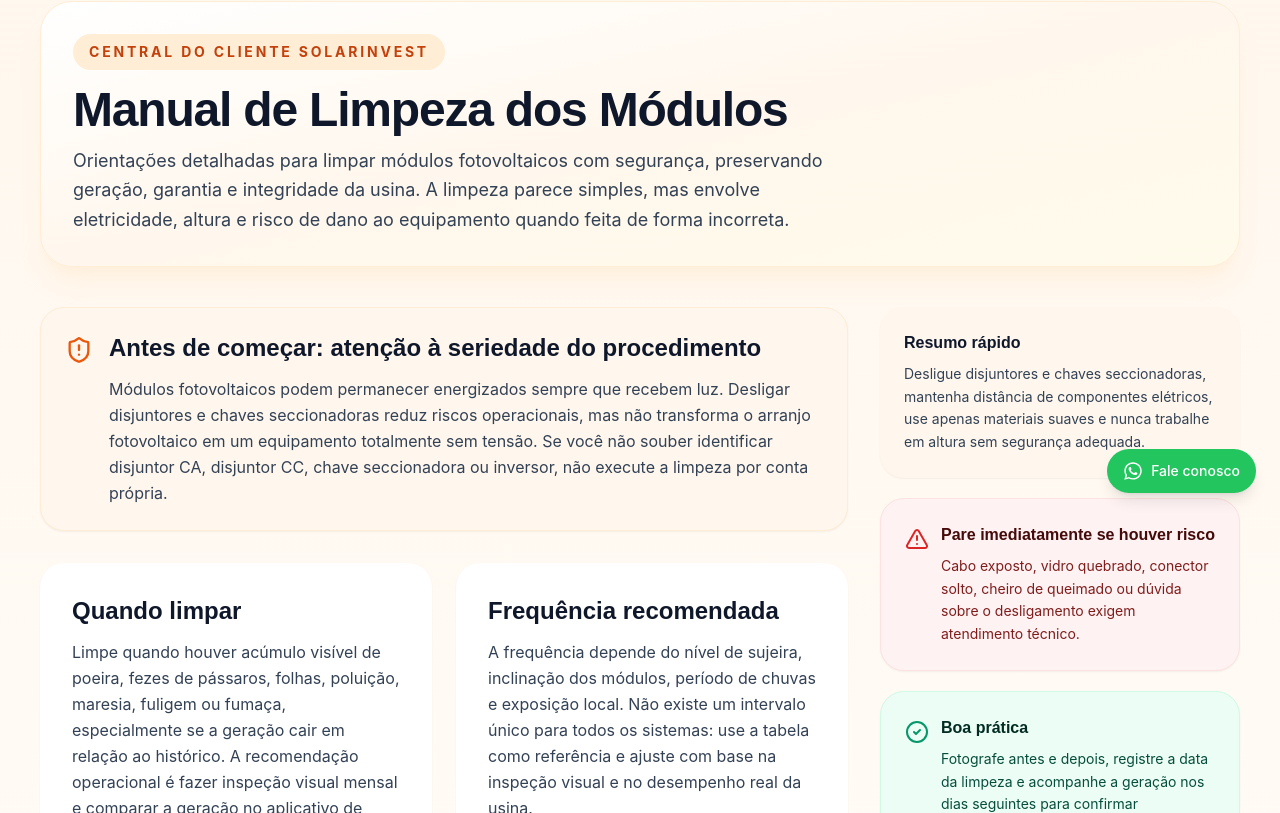
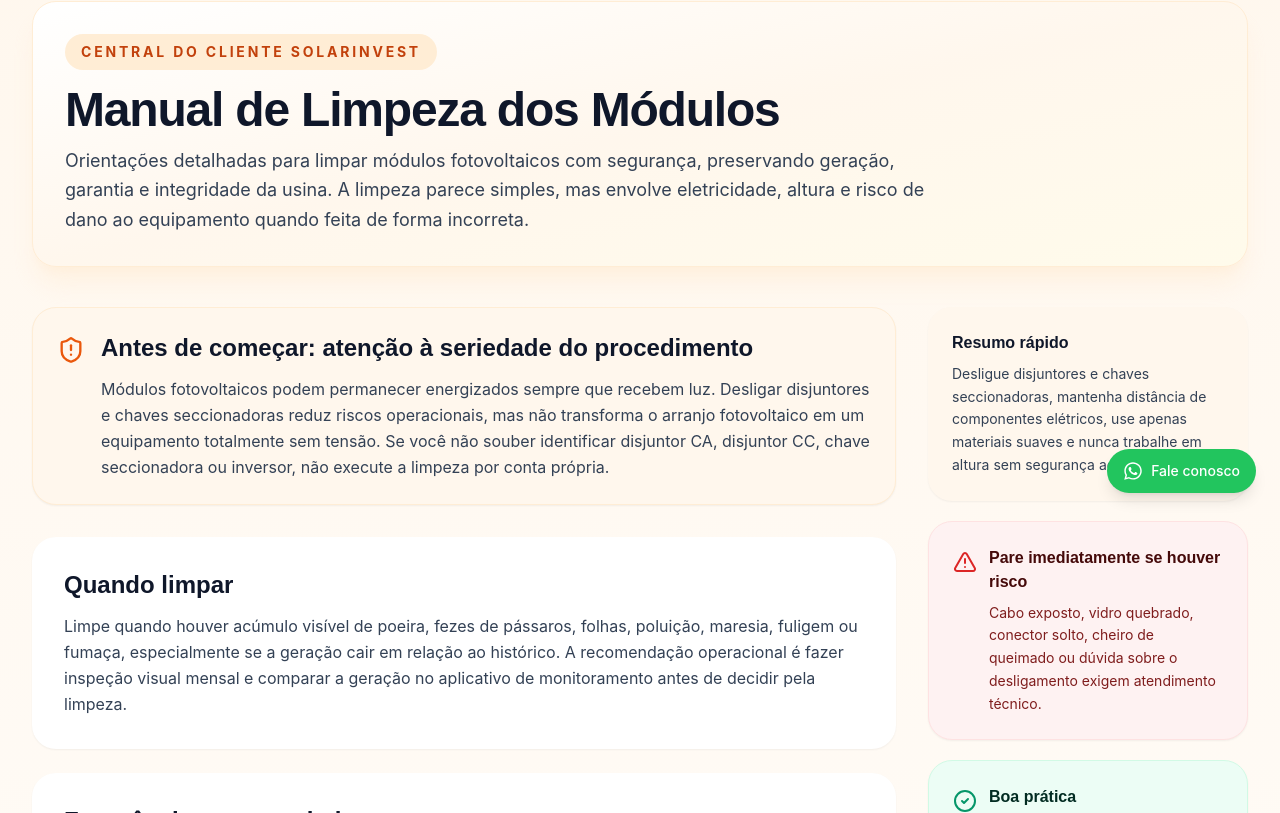
Before and after one commit to LeandroFrancaUS/solarinvest-Website, a Next.js app: page /area-do-cliente/limpeza-modulos in a window 1280 px wide. Shown: the part 227-1040 px from the top of the page. Built offline with nearby package versions, Linux system fonts and the light colour scheme.

Commit message:
Refina layout amplo da área do cliente

```diff
--- a/src/app/area-do-cliente/limpeza-modulos/page.tsx
+++ b/src/app/area-do-cliente/limpeza-modulos/page.tsx
@@ -62,7 +62,7 @@ export default function Page() {
       title="Manual de Limpeza dos Módulos"
       description="Orientações detalhadas para limpar módulos fotovoltaicos com segurança, preservando geração, garantia e integridade da usina. A limpeza parece simples, mas envolve eletricidade, altura e risco de dano ao equipamento quando feita de forma incorreta."
     >
-      <div className="mt-10 grid grid-cols-1 gap-8 lg:grid-cols-[minmax(0,1fr)_360px]">
+      <div className="mt-10 grid grid-cols-1 gap-8 xl:grid-cols-[minmax(0,900px)_320px] 2xl:grid-cols-[minmax(0,960px)_340px]">
         <article className="min-w-0 space-y-8 text-slate-700">
           <section className="rounded-3xl border border-orange-100 bg-orange-50 p-6 shadow-sm">
             <div className="flex gap-4">
@@ -77,14 +77,14 @@ export default function Page() {
           </section>
 
           <div className="grid grid-cols-1 gap-6 lg:grid-cols-2">
-            <section className="rounded-3xl bg-white p-8 shadow-sm">
+            <section className="col-span-1 rounded-3xl bg-white p-8 shadow-sm lg:col-span-2">
               <h2 className="text-2xl font-black text-slate-900">Quando limpar</h2>
               <p className="mt-3 leading-relaxed">
                 Limpe quando houver acúmulo visível de poeira, fezes de pássaros, folhas, poluição, maresia, fuligem ou fumaça, especialmente se a geração cair em relação ao histórico. A recomendação operacional é fazer inspeção visual mensal e comparar a geração no aplicativo de monitoramento antes de decidir pela limpeza.
               </p>
             </section>
 
-            <section id="frequencia" className="rounded-3xl bg-white p-8 shadow-sm">
+            <section id="frequencia" className="col-span-1 rounded-3xl bg-white p-8 shadow-sm lg:col-span-2">
             <h2 className="text-2xl font-black text-slate-900">Frequência recomendada</h2>
             <p className="mt-3 leading-relaxed">
               A frequência depende do nível de sujeira, inclinação dos módulos, período de chuvas e exposição local. Não existe um intervalo único para todos os sistemas: use a tabela como referência e ajuste com base na inspeção visual e no desempenho real da usina.
@@ -135,7 +135,7 @@ export default function Page() {
 
           <section className="rounded-3xl bg-white p-8 shadow-sm">
             <h2 className="text-2xl font-black text-slate-900">Passo a passo detalhado</h2>
-            <div className="mt-6 grid grid-cols-1 gap-5 lg:grid-cols-2">
+            <div className="mt-6 grid grid-cols-1 gap-5 2xl:grid-cols-2">
               {steps.map((step, index) => (
                 <div key={step.title} className="rounded-2xl border border-slate-100 bg-slate-50 p-5">
                   <span className="text-xs font-black uppercase tracking-[0.2em] text-orange-600">Passo {index + 1}</span>
@@ -170,7 +170,7 @@ export default function Page() {
           </section>
         </article>
 
-        <aside className="h-fit space-y-5">
+        <aside className="space-y-5 xl:sticky xl:top-28 xl:self-start">
           <div className="rounded-3xl bg-orange-50 p-6 shadow-sm">
             <h2 className="font-black text-slate-900">Resumo rápido</h2>
             <p className="mt-2 text-sm leading-relaxed text-slate-700">
--- a/src/app/area-do-cliente/page.tsx
+++ b/src/app/area-do-cliente/page.tsx
@@ -38,7 +38,7 @@ export default function AreaDoClientePage() {
       <section className="pb-8 pt-5">
         <div className={clientAreaContainerClass}>
           <Breadcrumbs items={[{ label: 'Área do Cliente' }]} compact />
-          <div className="grid gap-8 rounded-[2rem] border border-orange-100 bg-white/90 p-6 shadow-xl shadow-orange-100/60 md:p-8 lg:grid-cols-[0.95fr_1.05fr] lg:items-start">
+          <div className="grid gap-8 rounded-3xl border border-orange-100 bg-white/90 p-6 shadow-xl shadow-orange-100/60 md:p-8 lg:grid-cols-[0.95fr_1.05fr] lg:items-start">
             <div className="py-2">
               <span className="inline-flex rounded-full bg-orange-100 px-4 py-2 text-sm font-bold uppercase tracking-[0.2em] text-orange-700">
                 Área do Cliente
@@ -81,7 +81,7 @@ export default function AreaDoClientePage() {
               Cards compactos para encontrar qualquer orientação em poucos cliques, sem excesso de rolagem.
             </p>
           </div>
-          <div className="mt-6 grid gap-4 sm:grid-cols-2 lg:grid-cols-3 xl:grid-cols-5">
+          <div className="mt-6 grid gap-4 sm:grid-cols-2 lg:grid-cols-3 xl:grid-cols-4">
             {categories.map((cat) => {
               const Icon = cat.icon;
               return (
@@ -100,7 +100,8 @@ export default function AreaDoClientePage() {
       </section>
 
       <section id="downloads" className="py-8">
-        <div className={`${clientAreaContainerClass} rounded-[2rem] border border-orange-100 bg-gradient-to-br from-white via-orange-50 to-white p-6 shadow-lg shadow-orange-100/50 md:p-8`}>
+        <div className={clientAreaContainerClass}>
+          <div className="rounded-3xl border border-orange-100 bg-gradient-to-br from-white via-orange-50 to-white p-6 shadow-lg shadow-orange-100/50 md:p-8">
             <div className="flex flex-col gap-2 md:flex-row md:items-end md:justify-between">
             <div>
               <span className="text-sm font-black uppercase tracking-[0.2em] text-orange-600">Biblioteca</span>
@@ -108,7 +109,7 @@ export default function AreaDoClientePage() {
             </div>
             <p className="max-w-xl text-sm text-slate-600">Estrutura preparada para anexar PDFs e versões futuras dos materiais técnicos.</p>
           </div>
-          <div className="mt-6 grid gap-4 sm:grid-cols-2 lg:grid-cols-5">
+            <div className="mt-6 grid gap-4 sm:grid-cols-2 lg:grid-cols-3 xl:grid-cols-5">
               {downloads.map((item) => (
                 <div key={item} className="rounded-2xl border border-orange-100 bg-white p-5 shadow-sm">
                   <Download className="h-6 w-6 text-orange-500" aria-hidden="true" />
@@ -116,6 +117,7 @@ export default function AreaDoClientePage() {
                   <p className="mt-2 text-sm text-slate-600">PDF em preparação</p>
                 </div>
               ))}
+            </div>
           </div>
         </div>
       </section>
--- a/src/components/cliente/ClientAreaLayout.tsx
+++ b/src/components/cliente/ClientAreaLayout.tsx
@@ -22,7 +22,7 @@ export function Breadcrumbs({ items, compact = false }: { items: { label: string
   );
 }
 
-export const clientAreaContainerClass = 'mx-auto w-full max-w-7xl px-4 sm:px-6 lg:px-8 xl:px-10';
+export const clientAreaContainerClass = 'mx-auto w-full max-w-[1320px] px-4 sm:px-6 lg:px-8';
 
 export function PageShell({ title, description, children }: { title: string; description: string; children: React.ReactNode }) {
   return (
@@ -30,15 +30,15 @@ export function PageShell({ title, description, children }: { title: string; des
       <section className="pb-12 pt-5">
         <div className={clientAreaContainerClass}>
           <Breadcrumbs items={[{ label: 'Área do Cliente', href: '/area-do-cliente' }, { label: title }]} />
-          <div className="overflow-hidden rounded-[2rem] border border-orange-100 bg-gradient-to-br from-white via-orange-50 to-amber-50 p-6 text-slate-900 shadow-xl shadow-orange-100/60 md:p-8">
-            <div className="max-w-5xl">
+          <div className="overflow-hidden rounded-3xl border border-orange-100 bg-gradient-to-br from-white via-orange-50 to-amber-50 p-6 text-slate-900 shadow-xl shadow-orange-100/60 md:p-8">
+            <div className="w-full">
               <span className="inline-flex rounded-full bg-orange-100 px-4 py-2 text-sm font-bold uppercase tracking-[0.2em] text-orange-700">
                 Central do Cliente SolarInvest
               </span>
               <h1 className="mt-4 text-4xl font-black tracking-tight text-slate-900 md:text-5xl">
                 {title}
               </h1>
-              <p className="mt-3 max-w-3xl text-lg leading-relaxed text-slate-700">
+              <p className="mt-3 max-w-[860px] text-lg leading-relaxed text-slate-700">
                 {description}
               </p>
             </div>
```
Lines whose indentation alone changed are shown as unchanged.
